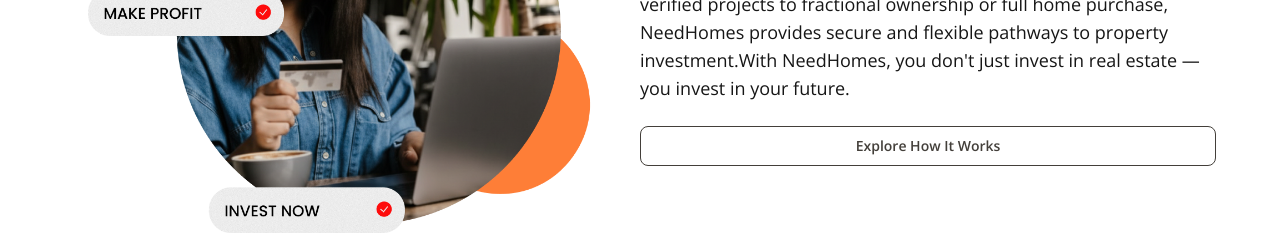
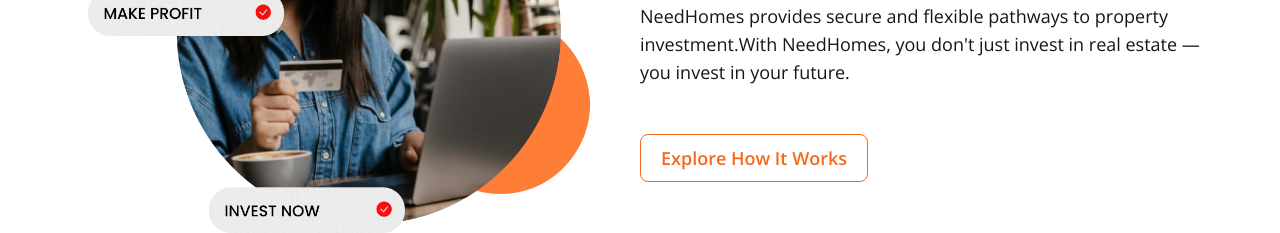
Before and after one commit to greenmousedev0/needhomes, a React (Vite) app: page /home in a window 1280 px wide. Shown: the part 840-1073 px from the top of the page. Built offline with nearby package versions, Linux system fonts and the light colour scheme.

Commit message:
spaces sizing

```diff
--- a/src/pages/home/_components/Explore.tsx
+++ b/src/pages/home/_components/Explore.tsx
@@ -25,9 +25,11 @@
             secure and flexible pathways to property investment.With NeedHomes,
             you don't just invest in real estate — you invest in your future.
           </h2>
-          <button className="btn btn-neutral btn-outline">
-            Explore How It Works{" "}
-          </button>
+          <div className="mt-6 ">
+            <button className="btn btn-primary  btn-outline btn-lg">
+              Explore How It Works{" "}
+            </button>
+          </div>
         </FlexInfo>
       </SectionGrid>
     </div>
```
